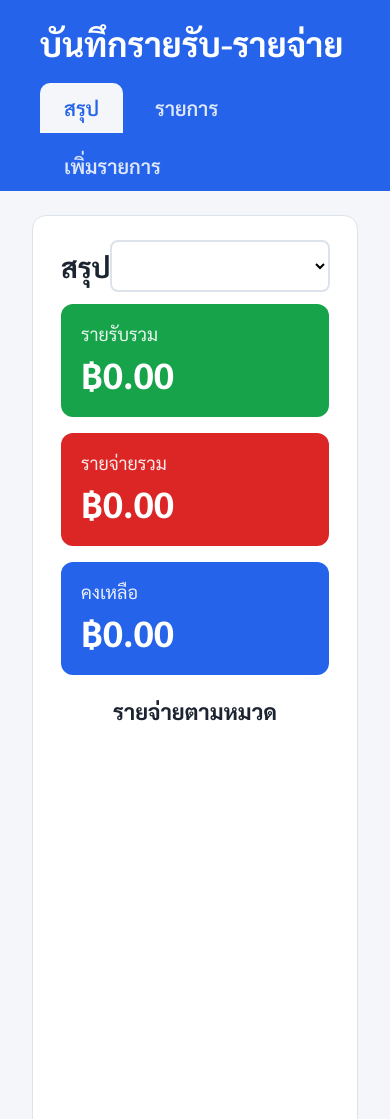
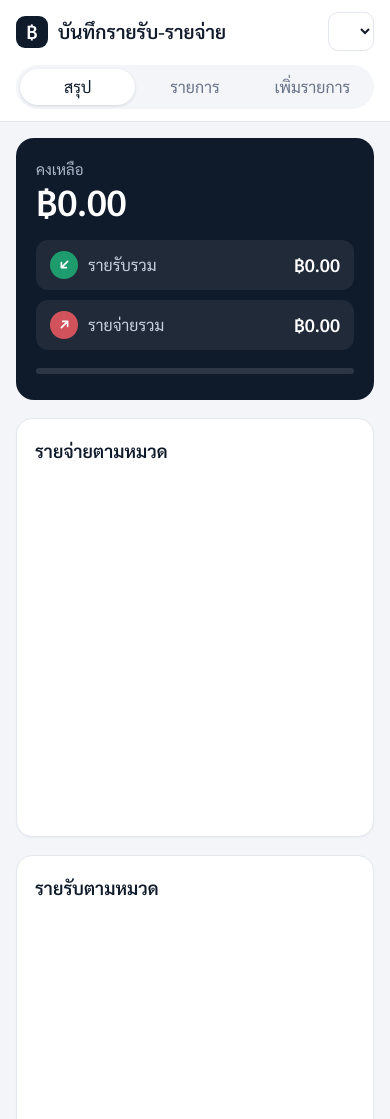
Before and after one commit to sirago23/-Basic_Demo_Billing_Record, a plain HTML site: page static/index.html in a window 390 px wide. Shown: the top 1119 px of the page. Drawn offline with nearby package versions, Linux system fonts and the light colour scheme; no server answers; a web font is replaced by a local one.

Commit message:
Redesign UI with clean light theme (summary hero, doughnut charts, mobile list cards)
Co-Authored-By: Claude Sonnet 5.5 <noreply@anthropic.com>

```diff
--- a/static/app.js
+++ b/static/app.js
@@ -1,6 +1,6 @@
 const fmt = new Intl.NumberFormat('th-TH', { style: 'currency', currency: 'THB', minimumFractionDigits: 2 });
 const $ = (id) => document.getElementById(id);
-const COLORS = ['#2563eb', '#dc2626', '#16a34a', '#f59e0b', '#8b5cf6', '#0891b2', '#db2777', '#65a30d', '#64748b'];
+const COLORS = ['#0f1a2a', '#0f6e5c', '#3d8db0', '#93bccd', '#c9a35c', '#c8cfda', '#8a6fb0', '#d2525c', '#64748b'];
 
 let categories = { expense: [], income: [] };
 let currentType = 'expense';
@@ -158,17 +158,18 @@ function renderChart(id, rows) {
   if (!rows.length) return;
   const total = rows.reduce((s, r) => s + r.total, 0);
   charts[id] = new Chart(canvas, {
-    type: 'pie',
+    type: 'doughnut',
     data: {
       labels: rows.map((r) => r.category),
-      datasets: [{ data: rows.map((r) => r.total), backgroundColor: rows.map((_, i) => COLORS[i % COLORS.length]) }],
+      datasets: [{ data: rows.map((r) => r.total), backgroundColor: rows.map((_, i) => COLORS[i % COLORS.length]), borderWidth: 2, borderColor: '#fff' }],
     },
     options: {
       maintainAspectRatio: false,
+      cutout: '62%',
       plugins: {
-        legend: { position: 'right', labels: { font: { size: 16, family: 'Sarabun' } } },
+        legend: { position: window.innerWidth < 800 ? 'bottom' : 'right', labels: { font: { size: 15, family: 'IBM Plex Sans Thai' }, usePointStyle: true, pointStyle: 'rectRounded' } },
         tooltip: {
-          bodyFont: { size: 16, family: 'Sarabun' },
+          bodyFont: { size: 15, family: 'IBM Plex Sans Thai' },
           callbacks: {
             label: (ctx) => ` ${ctx.label}: ${fmt.format(ctx.parsed)} (${((ctx.parsed / total) * 100).toFixed(1)}%)`,
           },
@@ -185,6 +186,9 @@ async function loadSummary() {
     $('c-income').textContent = fmt.format(s.income);
     $('c-expense').textContent = fmt.format(s.expense);
     $('c-balance').textContent = fmt.format(s.balance);
+    const pct = s.income > 0 ? (s.expense / s.income) * 100 : 0;
+    $('c-ratio').style.width = `${Math.min(100, pct)}%`;
+    $('c-ratio-text').textContent = s.income > 0 ? `ใช้ไปแล้ว ${pct.toFixed(1)}% ของรายรับ` : 'ยังไม่มีรายรับในช่วงนี้';
     renderChart('chart-expense', s.by_category.expense);
     renderChart('chart-income', s.by_category.income);
   }
--- a/static/index.html
+++ b/static/index.html
@@ -5,28 +5,25 @@
   <meta name="viewport" content="width=device-width, initial-scale=1">
   <title>บันทึกรายรับ-รายจ่าย</title>
   <link rel="preconnect" href="https://fonts.googleapis.com">
-  <link href="https://fonts.googleapis.com/css2?family=Sarabun:wght@400;600;700&family=Noto+Sans+Thai:wght@400;600&display=swap" rel="stylesheet">
+  <link href="https://fonts.googleapis.com/css2?family=IBM+Plex+Sans+Thai:wght@400;500;600&family=Sarabun:wght@400;600&display=swap" rel="stylesheet">
   <link rel="stylesheet" href="/static/style.css">
   <script src="https://cdn.jsdelivr.net/npm/chart.js@4.4.1/dist/chart.umd.min.js"></script>
 </head>
 <body>
-  <header><h1>บันทึกรายรับ-รายจ่าย</h1><nav><a href="/" class="active" aria-current="page">สรุป</a><a href="/list">รายการ</a><a href="/add">เพิ่มรายการ</a></nav></header>
+  <header class="top"><div class="brand"><span class="logo">฿</span>บันทึกรายรับ-รายจ่าย</div><nav><a href="/" class="active" aria-current="page">สรุป</a><a href="/list">รายการ</a><a href="/add">เพิ่มรายการ</a></nav><select id="month" aria-label="เดือน"></select></header>
   <main>
-    <section class="panel" id="summary-section">
-      <div class="row">
-        <h2>สรุป</h2>
-        <select id="month"></select>
+    <section class="hero" id="summary-section">
+      <div><div class="lb">คงเหลือ</div><div class="big" id="c-balance">฿0.00</div></div>
+      <div class="stats">
+        <div class="stat in"><span class="ar"><svg viewBox="0 0 24 24"><path d="M17 7 7 17M15 17H7V9"/></svg></span><span>รายรับรวม</span><b id="c-income">฿0.00</b></div>
+        <div class="stat out"><span class="ar"><svg viewBox="0 0 24 24"><path d="M7 17 17 7M9 7h8v8"/></svg></span><span>รายจ่ายรวม</span><b id="c-expense">฿0.00</b></div>
       </div>
-      <div class="cards">
-        <div class="card income"><span>รายรับรวม</span><b id="c-income">฿0.00</b></div>
-        <div class="card expense"><span>รายจ่ายรวม</span><b id="c-expense">฿0.00</b></div>
-        <div class="card balance"><span>คงเหลือ</span><b id="c-balance">฿0.00</b></div>
-      </div>
-      <div class="charts">
-        <div><h3>รายจ่ายตามหมวด</h3><div class="chart-box"><canvas id="chart-expense"></canvas><p class="empty" hidden>ไม่มีข้อมูล</p></div></div>
-        <div><h3>รายรับตามหมวด</h3><div class="chart-box"><canvas id="chart-income"></canvas><p class="empty" hidden>ไม่มีข้อมูล</p></div></div>
-      </div>
+      <div class="ratio"><div><span id="c-ratio"></span></div><span id="c-ratio-text"></span></div>
     </section>
+    <div class="charts">
+      <section class="card"><h3>รายจ่ายตามหมวด</h3><div class="chart-box"><canvas id="chart-expense"></canvas><p class="empty" hidden>ไม่มีข้อมูล</p></div></section>
+      <section class="card"><h3>รายรับตามหมวด</h3><div class="chart-box"><canvas id="chart-income"></canvas><p class="empty" hidden>ไม่มีข้อมูล</p></div></section>
+    </div>
   </main>
   <script src="/static/app.js"></script>
 </body>
--- a/static/style.css
+++ b/static/style.css
@@ -1,87 +1,131 @@
 :root {
-  --bg: #f4f6f9; --panel: #fff; --text: #1b2430; --muted: #66707e;
-  --income: #16a34a; --expense: #dc2626; --accent: #2563eb; --border: #dde3ea;
-  --hl: #fff4c2;
+  --bg: #f3f5f9; --panel: #fff; --ink: #0f1a2a; --muted: #687387;
+  --line: #e3e7ee; --dash: #c3cbd8; --field: #f7f8fb;
+  --income: #12805a; --expense: #c63f49; --accent: #0f1a2a; --link: #0f6e5c;
+  --hl: #fff6d8; --hl-line: #e7cb6e;
 }
 * { box-sizing: border-box; }
 body {
-  margin: 0; background: var(--bg); color: var(--text);
-  font-family: 'Sarabun', 'Noto Sans Thai', sans-serif; font-size: 20px; line-height: 1.5;
+  margin: 0; background: var(--bg); color: var(--ink);
+  font-family: 'IBM Plex Sans Thai', 'Sarabun', system-ui, sans-serif; font-size: 18px; line-height: 1.5;
 }
-header { background: var(--accent); color: #fff; padding: 18px 40px 0; }
-nav { display: flex; gap: 8px; margin-top: 14px; flex-wrap: wrap; }
-nav a { color: #fff; text-decoration: none; font-weight: 600; padding: 10px 24px; border-radius: 10px 10px 0 0; opacity: .85; }
-nav a:hover { background: rgba(255,255,255,.18); opacity: 1; }
-nav a.active { background: var(--bg); color: var(--accent); opacity: 1; }
-h1 { margin: 0; font-size: 34px; }
-h2 { margin: 0 0 16px; font-size: 28px; }
-h3 { margin: 0 0 8px; font-size: 22px; text-align: center; }
-main { max-width: 1500px; margin: 0 auto; padding: 24px 32px 48px; display: grid; grid-template-columns: minmax(0, 1fr); gap: 24px; }
-#table-section { overflow-x: auto; }
-.panel { background: var(--panel); border: 1px solid var(--border); border-radius: 14px; padding: 24px 28px; }
-.row { display: flex; justify-content: space-between; align-items: center; margin-bottom: 8px; }
-.row h2 { margin: 0; }
+[hidden] { display: none !important; }
 
-.add-grid { display: grid; grid-template-columns: minmax(0, 1fr) minmax(0, 1fr); gap: 28px; }
-.drop {
-  display: flex; align-items: center; justify-content: center; text-align: center; flex-direction: column;
-  min-height: 280px; border: 3px dashed var(--border); border-radius: 12px; cursor: pointer;
-  color: var(--muted); padding: 16px; overflow: hidden;
+/* header */
+.top {
+  display: flex; align-items: center; gap: 14px; flex-wrap: wrap;
+  padding: 12px 32px; background: var(--panel); border-bottom: 1px solid var(--line);
 }
-.drop.over, .drop:hover, .drop:focus { border-color: var(--accent); background: #f0f6ff; outline: none; }
-.drop img { max-width: 100%; max-height: 260px; border-radius: 8px; margin-bottom: 8px; }
-.drop small { font-size: 16px; }
-#status { min-height: 32px; margin-top: 10px; font-weight: 600; }
-#status.error { color: var(--expense); }
-#status.ok { color: var(--income); }
+.brand { display: flex; align-items: center; gap: 10px; font-weight: 600; font-size: 19px; }
+.logo { width: 32px; height: 32px; border-radius: 9px; background: var(--ink); color: #fff; display: grid; place-items: center; font-weight: 600; }
+nav { display: flex; gap: 2px; background: var(--bg); padding: 4px; border-radius: 999px; margin-left: auto; }
+nav a { padding: 6px 18px; border-radius: 999px; color: var(--muted); font-weight: 500; font-size: 16px; text-decoration: none; white-space: nowrap; }
+nav a:hover { color: var(--ink); }
+nav a.active { background: var(--panel); color: var(--ink); box-shadow: 0 1px 3px rgba(15, 26, 42, .14); }
+nav a:focus-visible, button:focus-visible, .drop:focus-visible { outline: 2px solid var(--link); outline-offset: 2px; }
 
-form { display: grid; gap: 12px; align-content: start; }
-form label { display: grid; gap: 4px; font-weight: 600; font-size: 18px; }
+main { max-width: 1100px; margin: 0 auto; padding: 24px 32px 56px; display: grid; grid-template-columns: minmax(0, 1fr); gap: 18px; }
+h2 { margin: 0 0 16px; font-size: 22px; font-weight: 600; }
+h3 { margin: 0 0 14px; font-size: 18px; font-weight: 600; }
+.panel, .card {
+  background: var(--panel); border: 1px solid var(--line); border-radius: 16px; padding: 22px 24px;
+  box-shadow: 0 1px 2px rgba(15, 26, 42, .04);
+}
+
+/* inputs */
 input, select {
-  font: inherit; padding: 10px 12px; border: 2px solid var(--border); border-radius: 8px; background: #fff;
+  font: inherit; font-size: 17px; color: var(--ink); background: var(--field);
+  border: 1px solid var(--line); border-radius: 10px; padding: 10px 12px; min-width: 0;
 }
-input:focus, select:focus { outline: none; border-color: var(--accent); }
-.ai-filled { background: var(--hl); border-color: #e6c200; }
-.toggle { display: flex; gap: 0; }
-.toggle button {
-  flex: 1; font: inherit; font-weight: 600; padding: 10px; border: 2px solid var(--border);
-  background: #fff; cursor: pointer; color: var(--muted);
+input:focus, select:focus { outline: 2px solid var(--link); outline-offset: 1px; }
+#month { background: var(--panel); border-radius: 10px; padding: 7px 12px; font-size: 16px; }
+
+/* summary */
+.hero {
+  background: var(--ink); color: #fff; border-radius: 18px; padding: 26px 30px;
+  display: grid; grid-template-columns: minmax(0, 1.15fr) minmax(0, 1fr); gap: 18px 28px; align-items: center;
 }
-.toggle button:first-child { border-radius: 8px 0 0 8px; }
-.toggle button:last-child { border-radius: 0 8px 8px 0; }
-.toggle button.active[data-type=expense] { background: var(--expense); border-color: var(--expense); color: #fff; }
-.toggle button.active[data-type=income] { background: var(--income); border-color: var(--income); color: #fff; }
-.actions { display: flex; gap: 12px; margin-top: 4px; }
-button.primary, button.secondary, button.small {
-  font: inherit; font-weight: 600; border-radius: 8px; cursor: pointer; padding: 10px 24px; border: 2px solid var(--accent);
-}
-button.primary { background: var(--accent); color: #fff; }
-button.secondary { background: #fff; color: var(--accent); }
-button.small { padding: 4px 14px; font-size: 17px; background: #fff; color: var(--accent); margin-left: 6px; }
-button.small.del { color: var(--expense); border-color: var(--expense); }
-
-#month { min-width: 220px; }
-.cards { display: grid; grid-template-columns: repeat(3, 1fr); gap: 16px; margin: 12px 0 20px; }
-.card { border-radius: 12px; padding: 16px 20px; color: #fff; display: grid; }
-.card span { font-size: 18px; opacity: .9; }
-.card b { font-size: 36px; }
-.card.income { background: var(--income); }
-.card.expense { background: var(--expense); }
-.card.balance { background: var(--accent); }
-.charts { display: grid; grid-template-columns: 1fr 1fr; gap: 24px; }
-.chart-box { position: relative; height: 380px; }
+.hero .lb { font-size: 15px; color: #aeb8c9; }
+.hero .big { font-size: 46px; font-weight: 600; line-height: 1.15; letter-spacing: -.01em; font-variant-numeric: tabular-nums; overflow-wrap: anywhere; }
+.stats { display: grid; gap: 10px; }
+.stat { background: rgba(255, 255, 255, .07); border-radius: 12px; padding: 11px 14px; display: grid; grid-template-columns: auto minmax(0, 1fr) auto; gap: 10px; align-items: center; }
+.stat .ar { width: 28px; height: 28px; border-radius: 50%; display: grid; place-items: center; }
+.stat .ar svg { width: 15px; height: 15px; fill: none; stroke: #fff; stroke-width: 2.6; stroke-linecap: round; stroke-linejoin: round; }
+.stat.in .ar { background: #1e9c6e; } .stat.out .ar { background: #d2525c; }
+.stat span { color: #c9d1de; font-size: 16px; }
+.stat b { font-weight: 600; font-variant-numeric: tabular-nums; }
+.ratio { grid-column: 1 / -1; display: grid; gap: 6px; font-size: 15px; color: #aeb8c9; }
+.ratio div { height: 6px; border-radius: 6px; background: rgba(255, 255, 255, .12); overflow: hidden; }
+.ratio div span { display: block; height: 100%; width: 0; background: #f0c76a; border-radius: 6px; transition: width .3s; }
+.charts { display: grid; grid-template-columns: repeat(2, minmax(0, 1fr)); gap: 18px; }
+.chart-box { position: relative; height: 300px; }
 .empty { text-align: center; color: var(--muted); }
-[hidden] { display: none !important; }
 .chart-box .empty { position: absolute; inset: 0; display: flex; align-items: center; justify-content: center; margin: 0; }
 
+/* list */
+.table-wrap { overflow-x: auto; }
 table { width: 100%; border-collapse: collapse; }
-th, td { padding: 10px 12px; border-bottom: 1px solid var(--border); text-align: left; }
-th { color: var(--muted); font-size: 17px; }
+th, td { padding: 12px 12px; border-bottom: 1px solid var(--line); text-align: left; }
+th { color: var(--muted); font-size: 15px; font-weight: 500; }
+tbody tr:last-child td { border-bottom: 0; }
 .num { text-align: right; white-space: nowrap; font-variant-numeric: tabular-nums; }
 td.income { color: var(--income); font-weight: 600; }
 td.expense { color: var(--expense); font-weight: 600; }
 td:last-child { white-space: nowrap; text-align: right; }
 
-@media (max-width: 900px) {
-  .add-grid, .charts, .cards { grid-template-columns: minmax(0, 1fr); }
+/* add */
+.add-grid { display: grid; grid-template-columns: minmax(0, 1fr) minmax(0, 1.25fr); gap: 24px; }
+.drop {
+  display: flex; align-items: center; justify-content: center; text-align: center; flex-direction: column;
+  min-height: 280px; border: 1.5px dashed var(--dash); border-radius: 14px; background: var(--field);
+  cursor: pointer; color: var(--muted); padding: 16px; overflow: hidden;
 }
+.drop.over, .drop:hover { border-color: var(--link); background: #eef6f3; }
+.drop img { max-width: 100%; max-height: 260px; border-radius: 8px; margin-bottom: 8px; box-shadow: 0 6px 18px rgba(15, 26, 42, .18); }
+.drop small { font-size: 15px; }
+#status { min-height: 32px; margin-top: 10px; font-weight: 500; }
+#status.error { color: var(--expense); }
+#status.ok { color: var(--income); }
+form { display: grid; gap: 14px; align-content: start; }
+form label { display: grid; gap: 6px; font-size: 15px; font-weight: 500; color: var(--muted); }
+form label input, form label select { width: 100%; }
+.ai-filled { background: var(--hl); border-color: var(--hl-line); }
+.toggle { display: grid; grid-template-columns: 1fr 1fr; background: var(--field); border: 1px solid var(--line); border-radius: 12px; padding: 4px; }
+.toggle button { font: inherit; font-weight: 500; padding: 9px; border: 0; border-radius: 9px; background: transparent; color: var(--muted); cursor: pointer; }
+.toggle button.active[data-type=expense] { background: var(--expense); color: #fff; }
+.toggle button.active[data-type=income] { background: var(--income); color: #fff; }
+.toggle button.ai-filled { outline: 2px solid var(--hl-line); outline-offset: -2px; }
+.actions { display: flex; gap: 10px; justify-content: flex-end; flex-wrap: wrap; margin-top: 4px; }
+button.primary, button.secondary, button.small { font: inherit; font-weight: 600; border-radius: 10px; cursor: pointer; }
+button.primary { background: var(--accent); color: #fff; border: 0; padding: 11px 24px; }
+button.primary:hover { background: #1d2c44; }
+button.secondary { background: transparent; color: var(--ink); border: 1px solid var(--line); padding: 11px 20px; }
+button.small { padding: 4px 14px; font-size: 16px; background: transparent; color: var(--ink); border: 1px solid var(--line); margin-left: 6px; }
+button.small:hover { background: var(--field); }
+button.small.del { color: var(--expense); }
+
+@media (max-width: 800px) {
+  .top { padding: 12px 16px; }
+  nav { order: 3; width: 100%; margin-left: 0; justify-content: space-between; }
+  nav a { flex: 1; text-align: center; padding-inline: 8px; }
+  #month { margin-left: auto; }
+  main { padding: 16px 16px 40px; }
+  .hero { grid-template-columns: minmax(0, 1fr); padding: 20px; }
+  .hero .big { font-size: 36px; }
+  .charts, .add-grid { grid-template-columns: minmax(0, 1fr); }
+  .panel, .card { padding: 18px; }
+  table, tbody, tr, td { display: block; }
+  thead { display: none; }
+  tr { display: grid; grid-template-columns: minmax(0, 1fr) auto; gap: 2px 12px; padding: 12px 0; border-bottom: 1px solid var(--line); }
+  tbody tr:last-child { border-bottom: 0; }
+  td { padding: 0; border: 0; text-align: left; white-space: normal; min-width: 0; overflow-wrap: anywhere; }
+  td:nth-child(1) { grid-column: 1; grid-row: 1; color: var(--muted); font-size: 15px; }
+  td:nth-child(2) { display: none; }
+  td:nth-child(3) { grid-column: 1; grid-row: 3; color: var(--muted); font-size: 15px; }
+  td:nth-child(4) { grid-column: 1; grid-row: 2; font-weight: 500; }
+  td:nth-child(5) { grid-column: 2; grid-row: 1 / span 2; align-self: center; text-align: right; white-space: nowrap; font-size: 19px; }
+  td:last-child { grid-column: 1 / -1; grid-row: 4; text-align: left; white-space: normal; margin-top: 8px; }
+  button.small { margin: 0 8px 0 0; }
+  .chart-box { height: 340px; }
+}
+@media (prefers-reduced-motion: reduce) { .ratio div span { transition: none; } }
```
Also changed, not shown: static/add.html (+2 -2 lines), static/list.html (+9 -7 lines).
